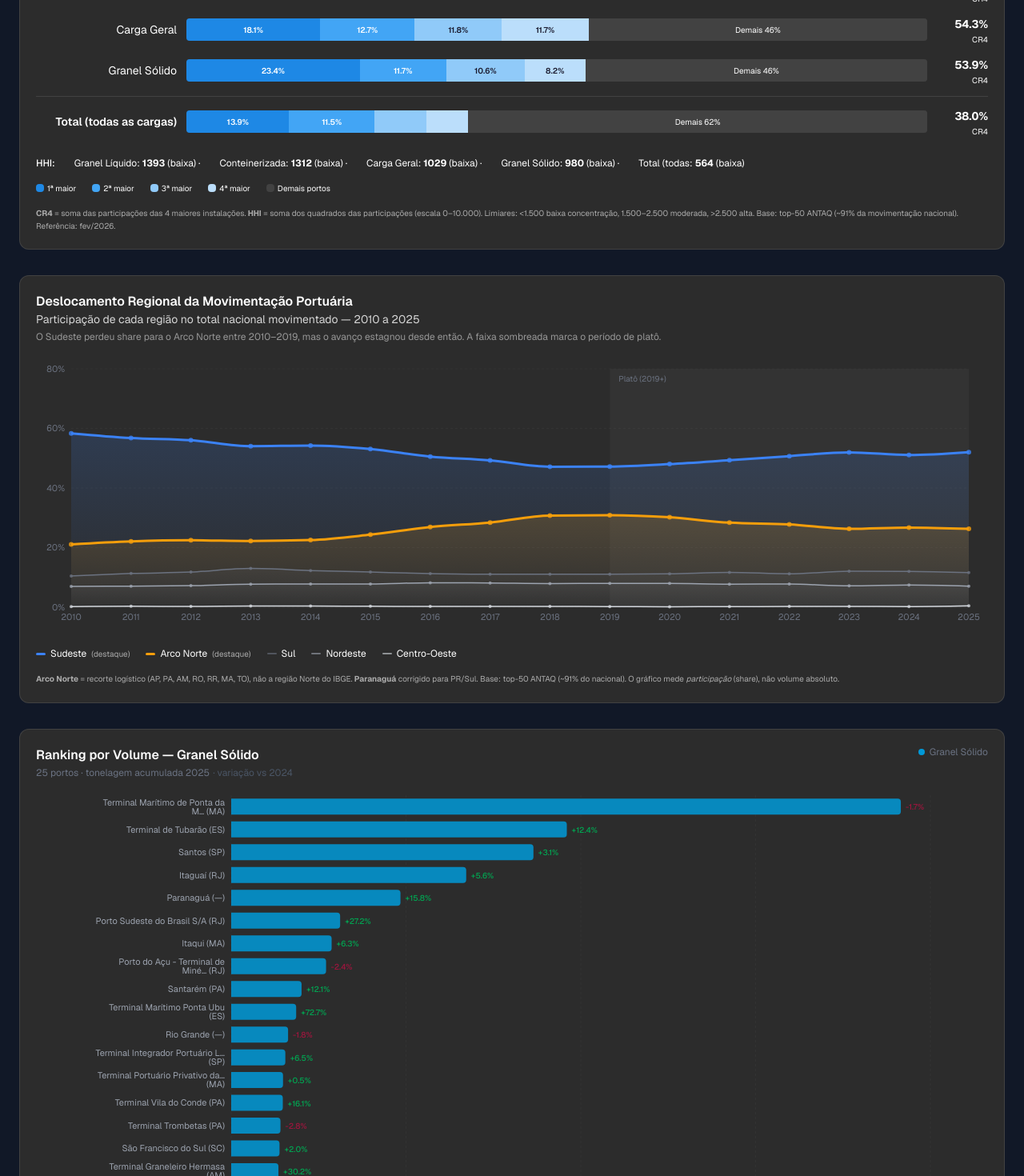
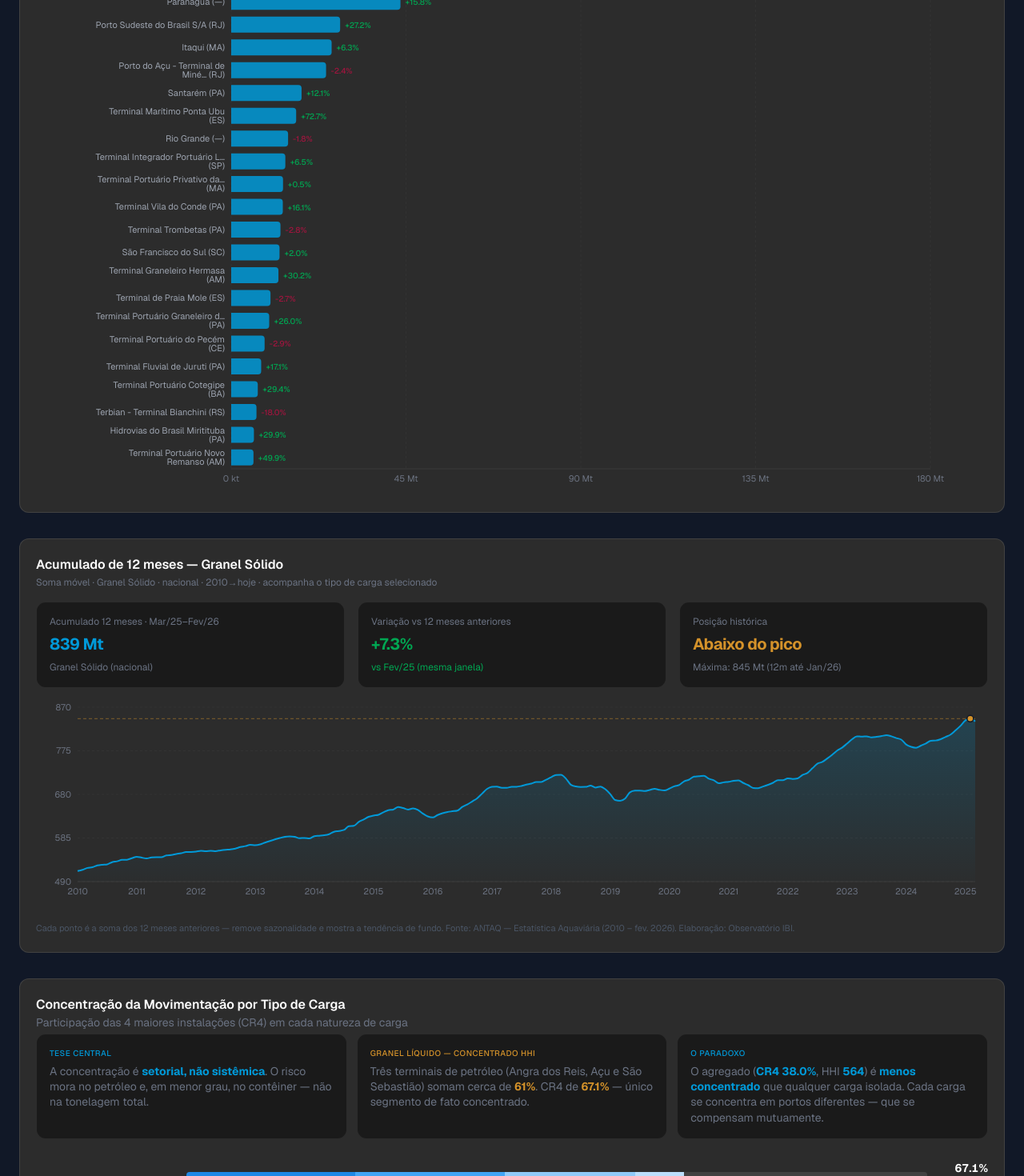
Before and after one commit to IBI-Observatorio/hidrovia-dashboard, a Next.js app: page /portos/movimentacao in a window 1280 px wide. Shown: the part 940-2410 px from the top of the page at 80% size. Built offline with nearby package versions, Linux system fonts and the light colour scheme.

Commit message:
refactor: sequência de gráficos alterada para condizer com storytelling esperado; feat: implementação de cards para e1 (concentração da movimentação por tipo de carga)

```diff
--- a/app/(site)/portos/movimentacao/page.tsx
+++ b/app/(site)/portos/movimentacao/page.tsx
@@ -1065,22 +1065,6 @@ export default function MovimentacaoPage() {
         />
       </div>
 
-      {/* ========== E1 — CONCENTRAÇÃO POR CARGA ========== */}
-      {concentracao.length > 0 && (
-        <section className="bg-azul-medio border border-white/10 rounded-xl p-5 space-y-4">
-          <ConcentracaoChart data={concentracao} mes={mes} />
-        </section>
-      )}
-      {/* =================================================== */}
-
-      {/* ========== E2 — DESLOCAMENTO REGIONAL ========== */}
-      {serieRegional.length > 0 && (
-        <section className="bg-azul-medio border border-white/10 rounded-xl p-5 space-y-4">
-          <DeslocamentoRegionalChart data={serieRegional} />
-        </section>
-      )}
-      {/* ================================================== */}
-
       {/* ── volume ranking chart ─────────────────────────────────────────────── */}
       <div className="bg-azul-medio border border-white/10 rounded-xl p-5 space-y-4">
         <div className="flex items-start justify-between gap-4 flex-wrap">
@@ -1192,6 +1176,22 @@ export default function MovimentacaoPage() {
           </div>
         );
       })()}
+
+      {/* ========== E1 — CONCENTRAÇÃO POR CARGA ========== */}
+      {concentracao.length > 0 && (
+        <section className="bg-azul-medio border border-white/10 rounded-xl p-5 space-y-4">
+          <ConcentracaoChart data={concentracao} mes={mes} />
+        </section>
+      )}
+      {/* =================================================== */}
+
+      {/* ========== E2 — DESLOCAMENTO REGIONAL ========== */}
+      {serieRegional.length > 0 && (
+        <section className="bg-azul-medio border border-white/10 rounded-xl p-5 space-y-4">
+          <DeslocamentoRegionalChart data={serieRegional} />
+        </section>
+      )}
+      {/* ================================================== */}
 
       {/* ── info footer ─────────────────────────────────────────────────────── */}
       <div className="flex items-start gap-3 bg-azul-medio/50 border border-white/5 rounded-xl p-4 text-xs text-gray-500">
@@ -1430,20 +1430,50 @@ function ConcentracaoChart({ data, mes }: { data: ConcentracaoCarga[]; mes: stri
     setTooltip(prev => ({ ...prev, visible: false }));
   };
 
+  const totalItem = data.find(d => d.naturezaKey === 'todos');
+  const glItem = data.find(d => d.naturezaKey === 'granel_liquido');
+  const cr4Total = totalItem?.cr4.toFixed(1) ?? '--';
+  const hhiTotal = totalItem?.hhi.toFixed(0) ?? '--';
+  const cr4GL = glItem?.cr4.toFixed(1) ?? '--';
+  const top3GL = glItem ? glItem.portos.slice(0, 3).reduce((s, p) => s + p.participacao, 0).toFixed(0) : '--';
+
   return (
     <div className="w-full">
       {/* Título e contexto */}
       <h2 className="text-base font-semibold text-white">
         Concentração da Movimentação por Tipo de Carga
       </h2>
-      <p className="text-sm text-[var(--muted)] mb-1 opacity-80">
+      <p className="text-sm text-gray-500 mb-1">
         Participação das 4 maiores instalações (CR4) em cada natureza de carga
       </p>
-      <p className="text-xs text-[var(--muted)] mb-6 opacity-50">
-        A concentração é setorial, não sistêmica: o granel líquido (petróleo) depende de poucos terminais,
-        enquanto o agregado de todas as cargas é menos concentrado que qualquer segmento isolado.
-        Barras ordenadas do mais concentrado (topo) ao mais pulverizado.
-      </p>
+
+      {/* Cards de insight — análise estrutural */}
+      <div className="grid grid-cols-1 md:grid-cols-3 gap-3 mb-6">
+        <div className="bg-[#1a1a1a] border border-white/8 rounded-xl p-4 space-y-2 hover:border-white/15 transition-colors">
+          <p className="text-[10px] text-[#0099d8] font-medium uppercase tracking-wider mb-1.5">
+            Tese Central
+          </p>
+          <p className="text-sm text-gray-500 leading-snug">
+            A concentração é <strong className="text-[#0099d8]">setorial, não sistêmica</strong>. O risco mora no petróleo e, em menor grau, no contêiner — não na tonelagem total.
+          </p>
+        </div>
+        <div className="bg-[#1a1a1a] border border-white/8 rounded-xl p-4 space-y-2 hover:border-white/15 transition-colors">
+          <p className="text-[10px] text-[#d4922a] font-medium uppercase tracking-wider mb-1.5">
+            Granel Líquido — Concentrado HHI
+          </p>
+          <p className="text-sm text-gray-500 leading-snug">
+            Três terminais de petróleo (Angra dos Reis, Açu e São Sebastião) somam cerca de <strong className="text-[#d4922a]">{top3GL}%</strong>. CR4 de <strong className="text-[#d4922a]">{cr4GL}%</strong> — único segmento de fato concentrado.
+          </p>
+        </div>
+        <div className="bg-[#1a1a1a] border border-white/8 rounded-xl p-4 space-y-2 hover:border-white/15 transition-colors">
+          <p className="text-[10px] text-[#0099d8] font-medium uppercase tracking-wider mb-1.5">
+            O Paradoxo
+          </p>
+          <p className="text-sm text-gray-500 leading-snug">
+            O agregado (<strong className="text-[#0099d8]">CR4 {cr4Total}%</strong>, HHI <strong className="text-[#0099d8]">{hhiTotal}</strong>) é <strong className="text-[#0099d8]">menos concentrado</strong> que qualquer carga isolada. Cada carga se concentra em portos diferentes — que se compensam mutuamente.
+          </p>
+        </div>
+      </div>
 
       <div className="space-y-3">
         {data.map((item) => {
@@ -1495,7 +1525,7 @@ function ConcentracaoChart({ data, mes }: { data: ConcentracaoCarga[]; mes: stri
               {/* CR4 */}
               <div className="w-16 text-right shrink-0">
                 <span className={`text-sm font-bold tabular-nums ${isTotal ? 'text-[var(--accent)]' : 'text-[var(--fg)]'}`}>
-                  {item.cr4.toFixed(1)}%
+                  {item.cr4.toFixed(1)}% HHI
                 </span>
                 <span className="text-[10px] text-[var(--muted)] block">CR4</span>
               </div>
@@ -1505,8 +1535,8 @@ function ConcentracaoChart({ data, mes }: { data: ConcentracaoCarga[]; mes: stri
       </div>
 
       {/* HHI e legenda */}
-      <div className="mt-6 flex flex-wrap items-center gap-x-6 gap-y-2 text-xs text-[var(--muted)]">
-        <span className="font-medium text-[var(--fg)]">HHI:</span>
+      <div className="mt-6 flex flex-wrap items-center gap-x-6 gap-y-2 text-xs text-gray-400">
+        <span className="font-medium text-gray-400">HHI:</span>
         {data.map((c, i) => (
           <span key={c.naturezaKey}>
             {c.natureza.split(' ').slice(0, 2).join(' ')}: <strong className="text-[var(--fg)]">{c.hhi.toFixed(0)}</strong>
@@ -1517,7 +1547,7 @@ function ConcentracaoChart({ data, mes }: { data: ConcentracaoCarga[]; mes: stri
       </div>
 
       {/* Legenda visual */}
-      <div className="mt-4 flex flex-wrap items-center gap-x-5 gap-y-1 text-[10px] text-[var(--muted)]">
+      <div className="mt-4 flex flex-wrap items-center gap-x-5 gap-y-1 text-[10px] text-gray-500">
         {['1ª maior', '2ª maior', '3ª maior', '4ª maior'].map((label, i) => (
           <span key={i} className="flex items-center gap-1">
             <span className="w-2.5 h-2.5 rounded-sm inline-block" style={{ backgroundColor: cores[i] }} />
@@ -1531,7 +1561,7 @@ function ConcentracaoChart({ data, mes }: { data: ConcentracaoCarga[]; mes: stri
       </div>
 
       {/* Nota metodológica */}
-      <p className="mt-4 text-[10px] text-[var(--muted)] opacity-60 leading-relaxed">
+      <p className=" mt-4 text-[11px] text-gray-600 leading-relaxed">
         <strong>CR4</strong> = soma das participações das 4 maiores instalações.
         <strong> HHI</strong> = soma dos quadrados das participações (escala 0–10.000).
         Limiares: &lt;1.500 baixa concentração, 1.500–2.500 moderada, &gt;2.500 alta.
@@ -1690,7 +1720,7 @@ function DeslocamentoRegionalChart({ data }: { data: PontoRegional[] }) {
       </div>
 
       {/* Nota metodológica */}
-      <p className="mt-4 text-[10px] text-[var(--muted)] opacity-60 leading-relaxed">
+      <p className=" mt-4 text-[11px] text-gray-600 leading-relaxed ">
         <strong>Arco Norte</strong> = recorte logístico (AP, PA, AM, RO, RR, MA, TO), não a região Norte do IBGE.
         <strong> Paranaguá</strong> corrigido para PR/Sul. Base: top-50 ANTAQ (~91% do nacional).
         O gráfico mede <em>participação</em> (share), não volume absoluto.
```
